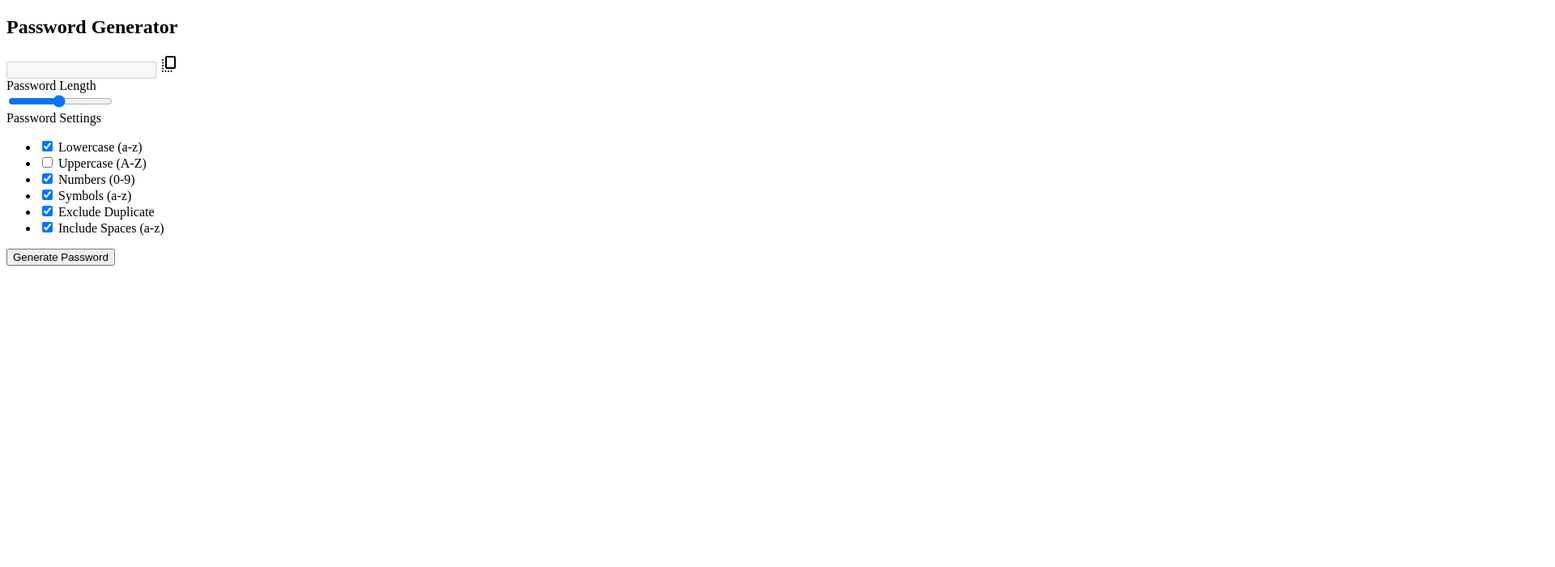
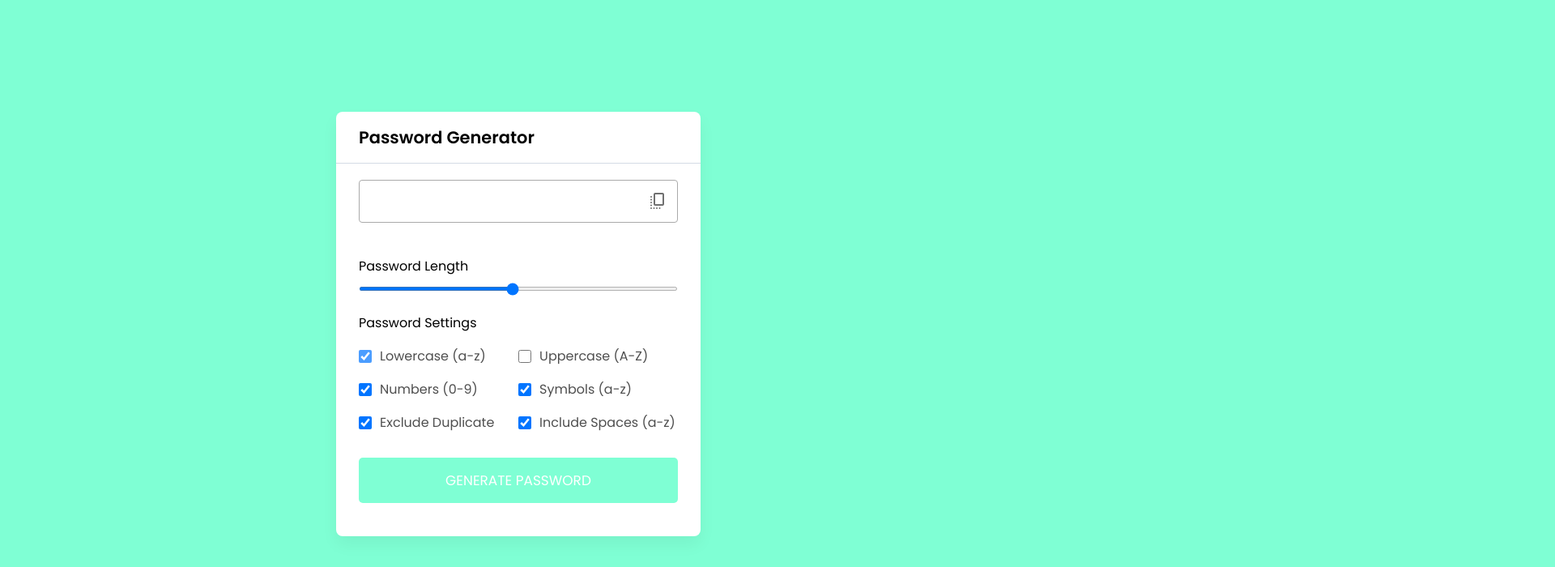
Before and after one commit to flasticky/PasswordGenerator-WebApp, a plain HTML site: page index.html in a window 1280 px wide. Shown: the top 700 px of the page at 81% size, 1920 px wide, since content can reach past the window. Drawn offline with nearby package versions, Linux system fonts and the light colour scheme.

Commit message:
feat: style.css - Basic design

```diff
--- a/index.html
+++ b/index.html
@@ -17,7 +17,7 @@
                 <input type="text" disabled>
                 <span class="material-symbols-rounded">copy_all</span>
             </div>
-            <div class="pass-indicator">
+            <div class="pass-indicator"></div>
                 <div class="pass-length">
                     <div class="details">
                         <label class="title">Password Length</label>
@@ -55,8 +55,6 @@
                         </li>
                     </ul>
                 </div>
-            </div>
-
             <button class="generate-btn">Generate Password</button>
         </div>
     </div>
--- a/style.css
+++ b/style.css
@@ -1 +1,177 @@
 @import url('https://fonts.googleapis.com/css2?family=Poppins:wght@400;500;600&display=swap');
+
+*
+{
+    margin: 0;
+    padding: 0;
+    box-sizing: border-box;
+    font-family: 'Poppins', sans-serif;
+}
+
+body
+{
+    display: flex;
+    align-items: center;
+    justify-content: center;
+    min-height: 100vh;
+    background-color: aquamarine;
+}
+
+.container
+{
+    width: 450px;
+    background: #FFF;
+    border-radius: 8px;
+    box-shadow: 0 10px 20px rgba(0, 0, 0, 0.05);
+}
+
+.container h2
+{
+    font-weight: 600;
+    font-size: 1.31rem;
+    padding: 1rem 1.75rem;
+    border-bottom: 1px solid #d4dbe5;
+}
+
+.wrapper
+{
+    margin: 1.25rem 1.75rem;
+}
+
+.wrapper .input-box
+{
+    position: relative;
+}
+
+.input-box input
+{
+    width: 100%;
+    height: 53px;
+    color: #000;
+    background: none;
+    font-size: 1.06rem;
+    font-weight: 500;
+    border-radius: 4px;
+    letter-spacing: 1.4px;
+    border: 1px solid #aaa;
+    padding: 0 2.85rem 0 1rem;
+}
+
+.input-box span
+{
+    position: absolute;
+    right: 13px;
+    cursor: pointer;
+    line-height: 53px;
+    color: #707070;
+}
+
+.input-box span:hover
+{
+    color: black !important;
+}
+
+.wrapper .pass-indicator
+{
+    width: 100%;
+    height: 4px;
+    position: relative;
+    margin-top: 0.75rem;
+    border-radius: 25px;
+
+}
+
+.pass-indicator::before
+{
+    position: absolute;
+    content: "";
+    height: 100%;
+    width: 500%;
+    border-radius: inherit;
+    transition: width 0.3s ease;
+}
+
+.pass-indicator#weak::before
+{
+    width: 20%;
+    background: #e64a4a;
+}
+
+.pass-indicator#medium::before
+{
+    width: 20%;
+    background: #f1c80b;
+}
+
+.pass-indicator#strong::before
+{
+    width: 20%;
+    background: #43a047;
+}
+
+.wrapper .pass-length
+{
+    margin: 1.56rem 0 1.25rem;
+}
+
+.pass-length .details
+{
+    display: flex;
+    justify-content: space-between;
+}
+
+.pass-length input
+{
+    width: 100%;
+    height: 5px;
+}
+
+.pass-settings .options
+{
+    display: flex;
+    list-style: none;
+    flex-wrap: wrap;
+    margin-top: 1rem;
+}
+
+.pass-settings .options .option
+{
+    display: flex;
+    align-items: center;
+    margin-bottom: 1rem;
+    width: calc(100% / 2);
+}
+
+.options .option:first-child input
+{
+    opacity: 0.7;
+}
+
+.options .option input
+{
+    height: 16px;
+    width: 16px;
+    cursor: pointer;
+}
+
+.options .option label
+{
+    cursor: pointer;
+    color: #4f4f4f;
+    padding-left: 0.63rem;
+}
+
+.wrapper .generate-btn
+{
+    width: 100%;
+    color: #fff;
+    border: none;
+    outline: none;
+    cursor: pointer;
+    background: aquamarine;
+    font-size: 1.06rem;
+    padding: 0.94rem 0;
+    border-radius: 5px;
+    text-transform: uppercase;
+    margin: 0.94rem 0 1.3rem;
+}
```
